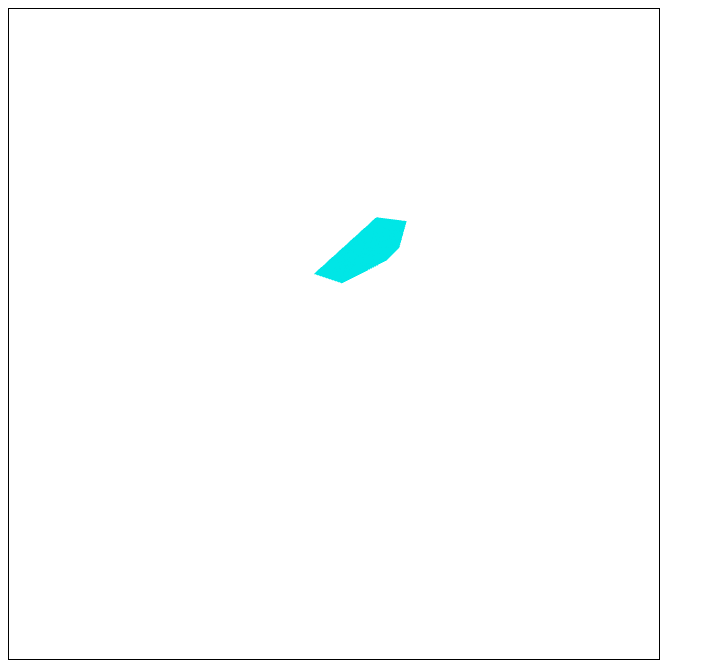
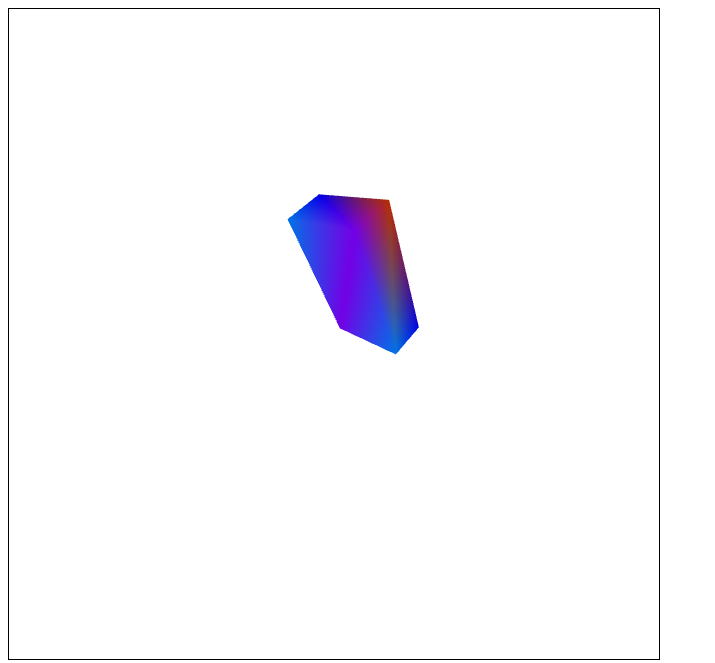
Before and after one commit to salmanhermana/ETS-GRAFKOM-2023, a plain HTML site: page Main/index.html in a window 1280 px wide. Shown: the whole page, without its empty margins (0-715 px from the left). Drawn offline with Linux system fonts and the light colour scheme.

Commit message:
Updated letter I
Added letter I and added gradient color

```diff
--- a/Main/data.js
+++ b/Main/data.js
@@ -1,23 +1,18 @@
 var vertices = [
-    0.1, 0.0, 0.5,
-    0.2, 0.2, 0.5,  // Adjusted y-coordinate
-    0.3, 0.0, 0.5,
-    0.4, 0.2, 0.5,  // Adjusted y-coordinate
+    0.1,0.0,0.8,    //titik A 0
+    0.5,0.0,0.8,    //titik B 1
+    0.1,0.0,0.1,    //titik C 2
+    0.5,0.0,0.1,    //titik D 3
 
-    0.1, 0.5, 0.5,
-    0.2, 0.3, 0.5,  // Adjusted y-coordinate
-    0.3, 0.5, 0.5,
-    0.4, 0.3, 0.5   // Adjusted y-coordinate
-];
-
-var triangles = [
-    0.1,0.0,0.5, 0.5,0.0,0.5,
-    0.1,0.0,0.1, 0.5,0.0,0.1,
+    0.1,0.2,0.8,    //titik E 4
+    0.5,0.2,0.8,    //titik F 5
+    0.1,0.2,0.1,    //titik G 6
+    0.5,0.2,0.1    //titik H 7
 ];
 
 var colors = [
-    0,1,1, 0,1,1, 0,1,1, 0,1,1,
-    0,1,1, 0,1,1, 0,1,1, 0,1,1
+    0,0.5,1, 0.5,0,1, 0.5,0,1, 0,0.5,1,
+    0,0,1, 0.8,0.2,0, 0.8,0.2,0, 0,0,1
 ];
 
 var indices = [
--- a/Main/index.html
+++ b/Main/index.html
@@ -4,7 +4,7 @@
     <meta charset="UTF-8">
     <meta http-equiv="X-UA-Compatible" content="IE=edge">
     <meta name="viewport" content="width=device-width, initial-scale=1.0">
-    <title>Menggambar Primitif</title>
+    <title>IM</title>
 </head>
 <body onload="main()">
     <canvas id="myCanvas" style="border: 1px solid black;" width="650px" height="650px">
```
Also changed, not shown: 1 other file.
